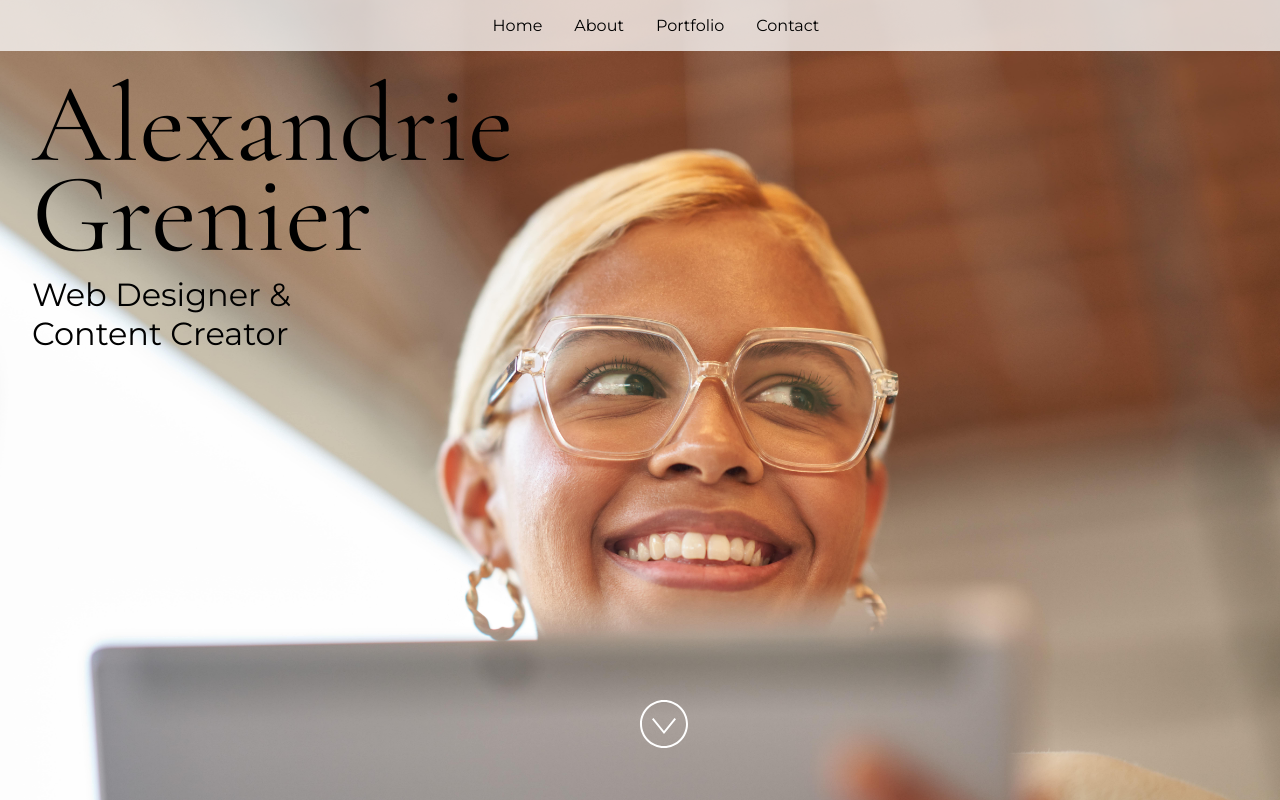
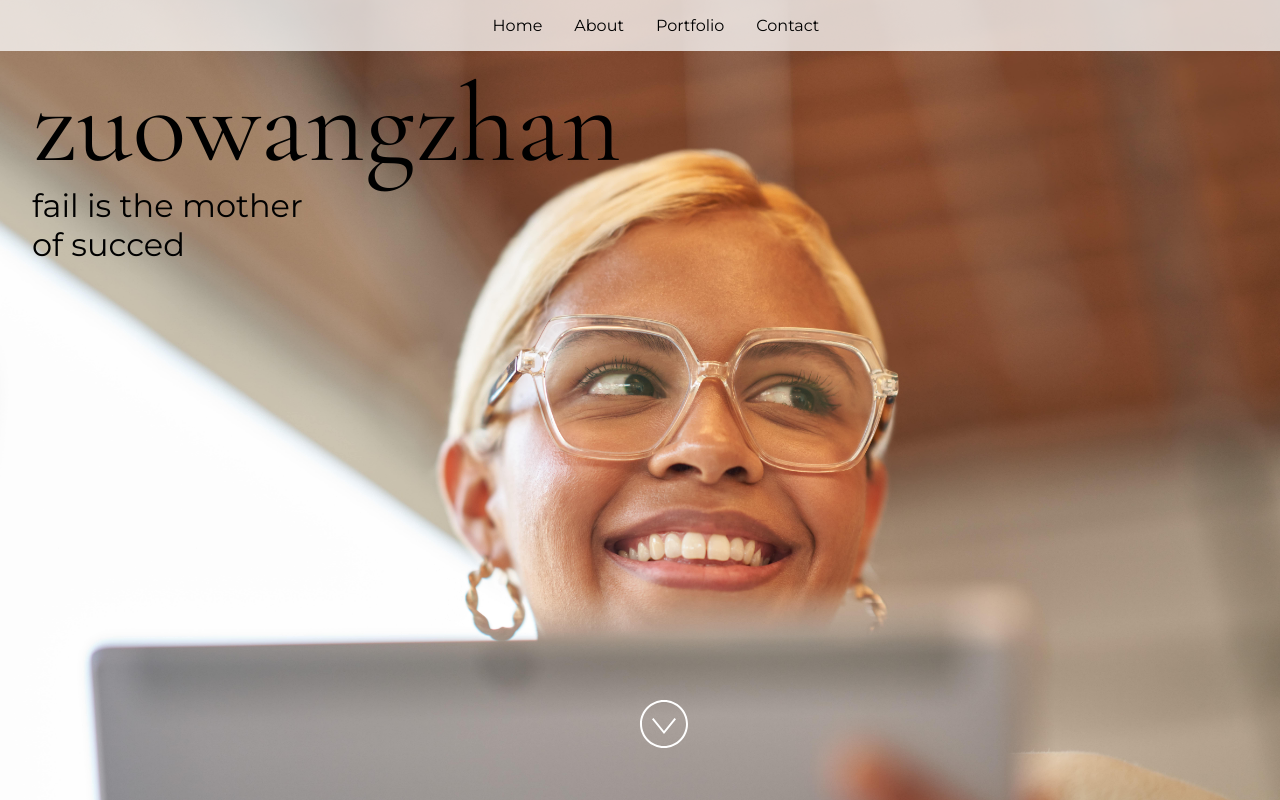
Before and after one commit to playmaker-ljw-Dipper/jjjjjjjj, a React (Vite) app: page / in a window 1280 px wide. Built offline with nearby package versions, Linux system fonts and the light colour scheme.

Commit message:
add all changes

```diff
--- a/src/App.jsx
+++ b/src/App.jsx
@@ -24,8 +24,8 @@ import "./styles.css";
  * If you don't have one of the social sites listed, leave it as an empty string.
  */
 const siteProps = {
-  name: "Alexandrie Grenier",
-  title: "Web Designer & Content Creator",
+  name: "zuowangzhan",
+  title: "fail is the mother of succed",
   email: "alex@example.com",
   gitHub: "microsoft",
   instagram: "microsoft",
```
